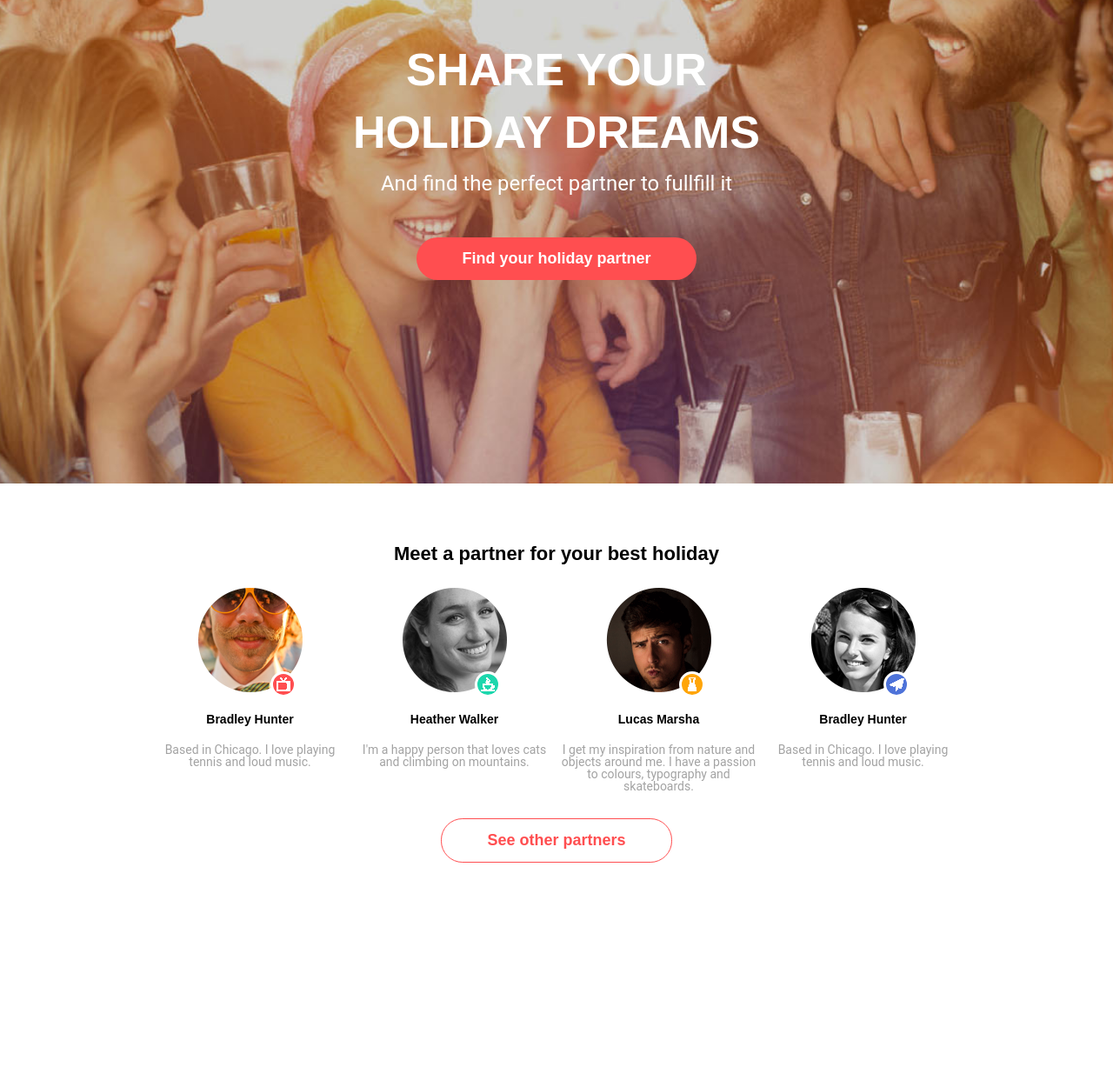
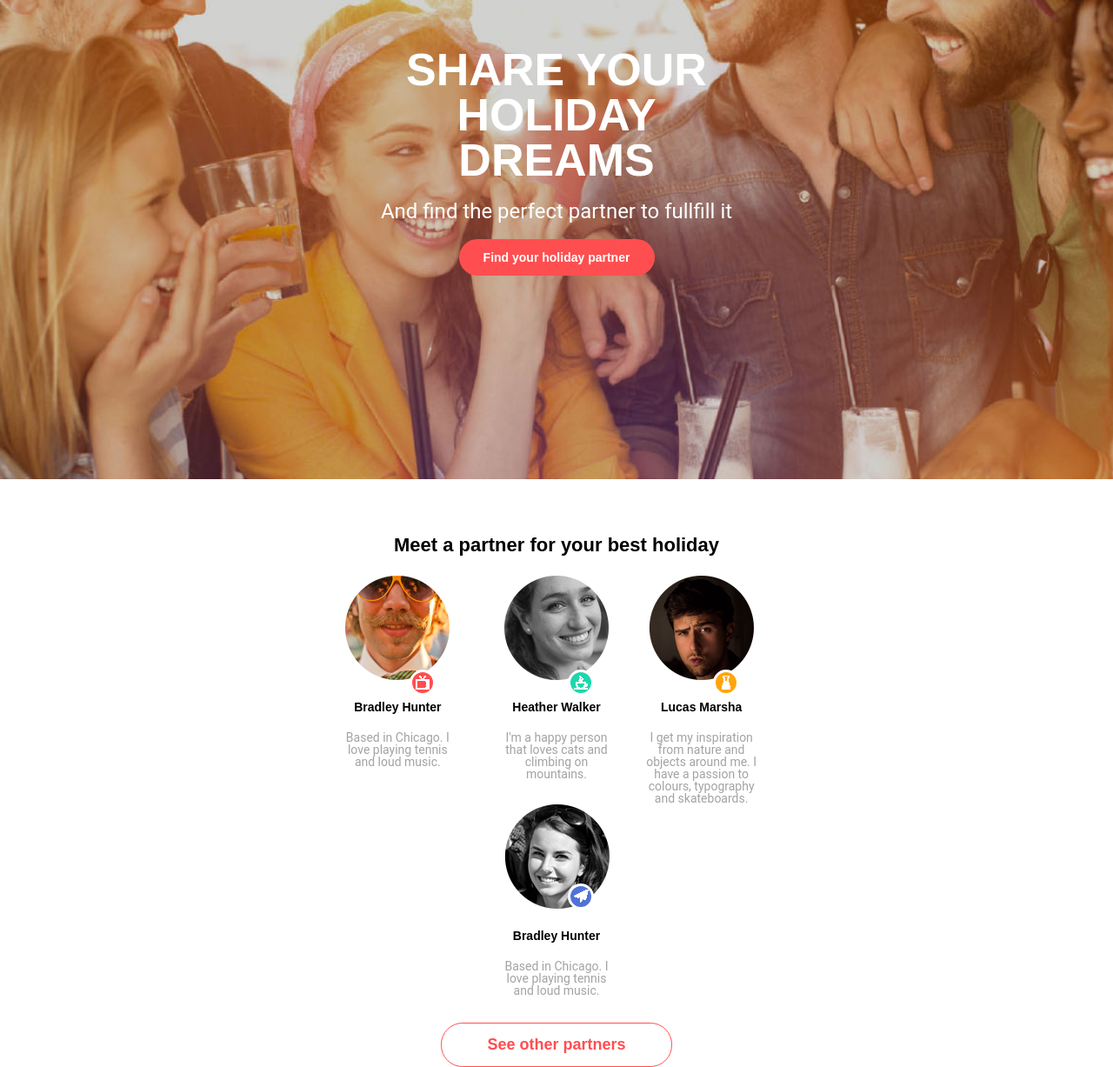
Before and after one commit to IrinaGamma/goit-fe-course, a plain HTML site: page html-css/module-08/index.html in a window 1280 px wide. Shown: the part 220-1447 px from the top of the page at 87% size. Before the commit the page ends 1282 px from the top, so only its background shows below. Drawn offline with Linux system fonts and the light colour scheme; files whose address does not match are found by name.

Commit message:
adds fixed HM

```diff
--- a/html-css/module-08/css/styles.css
+++ b/html-css/module-08/css/styles.css
@@ -2,6 +2,13 @@
 
 body {
     box-sizing: border-box;
+}
+
+.container {
+    min-width: 20rem;
+    max-width: 58.75rem;
+    margin: auto;
+    text-align: center;
 }
 
 .top-section {
@@ -15,7 +22,7 @@ body {
 
 header {
     display: flex;
-    flex-wrap: wrap;
+    flex-direction: column;
     justify-content: center;
 }
 
@@ -70,7 +77,7 @@ a {
     padding: 0.6875rem;
 }
 
-h1 {
+h2 {
     color: #ffffff;
     font-size: 1.875rem;
     font-family: 'Montserrat', sans-serif;
@@ -86,17 +93,19 @@ h1 {
     margin-bottom: 1.25rem;
 }
 
-.find-button {
+.find {
     color: #ffffff;
     font-family: 'Montserrat', sans-serif;
     font-weight: bold;
-    font-size: 1.125rem;
+    font-size: 0.875rem;
     background-color: #ff4e50;
     border: none;
-    padding: 0.875rem 3.25rem;
+    padding: 0.875rem 1.25rem;
     border-radius: 1.55rem;
+    margin: auto;
+    width: 14.0625rem;
 }
-.find-button:hover {
+.find:hover {
     border: 0.0625rem solid #ffffff;
 }
 
@@ -105,19 +114,24 @@ h1 {
     text-align: center;
 }
 
-h2 {
+h3 {
     font-family: 'Montserrat', sans-serif;
     font-weight: bold;
     font-size: 1.375rem;
+    margin-top: 4.0625rem;
+    padding-right: 2.125rem;
+    padding-left: 2.125rem;
 }
 
 li {
     margin-top: 1.75rem;
     position: relative;
+    padding-right: 2.93rem;
+    padding-left: 2.93rem;
 }
 
 
-h3 {
+h4 {
     font-family: 'Montserrat', sans-serif;
     font-weight: bold;
     font-size: 0.875rem;
@@ -220,6 +234,7 @@ button {
 }
 
 @media (min-width: 768px) {
+
 .authorisation {
     order: 2;
     margin-bottom: 0;
@@ -230,6 +245,7 @@ header {
     justify-content: space-between;
     padding-left: 2.5rem;
     margin-bottom: 7.5625rem;
+    flex-direction: row;
     }
 
 .logo {
@@ -239,12 +255,28 @@ header {
 .travellers {
     display: flex;
     flex-wrap: wrap;
-    justify-content: center;
+    width: 33.25rem;
+    margin: auto;
 }
-    li {
+
+h3 {
+    margin-bottom: 1.5rem;
+}
+
+li {
     flex: 0 0 50%;
-    padding-right: 1.875rem;
+    padding-right: 0;
+    padding-left: 0;
     }
+
+.intro {
+    width: 45%;
+    margin: auto;
+}
+.top-section {
+    padding-bottom: 14.625rem;
+    }
+
 .bottom-section {
     padding-left: 9.75rem;
     padding-right: 9.75rem;
@@ -255,13 +287,14 @@ header {
 }
 
 .travellers li:nth-child(2n+2) {
-    padding-right: 0;
+    margin-right: 0;
 }
 .Lucas:before {
     position: absolute;
     top: 38%;
     left: 58%;
 }
+
 .Bradley:before {
     position: absolute;
     top: 38%;
@@ -269,9 +302,15 @@ header {
 }
 
 .Heather:before {
-        position: absolute;
-        top: 41%;
-        left: 65%;
+    position: absolute;
+    top: 41%;
+    left: 65%;
+}
+
+.travellers li:nth-child(-n+2) {
+    margin-top: 0;
+}
+
 }
 
 @media (min-width: 940px) {
@@ -289,8 +328,7 @@ header {
 .travellers {
     display: flex;
     justify-content: space-around;
-    width: 58.75rem;
-    margin: auto;
+
     }
 
 li {
@@ -298,11 +336,7 @@ li {
     padding: 0;
    }
 
-.top-section {
-    padding-bottom: 14.625rem;
-}
-
-h1 {
+h2 {
     font-size: 3.25rem;
 }
 .subhead {
@@ -327,5 +361,13 @@ h1 {
         top: 41%;
         left: 60%;
 }
+.intro {
+    width: 35%;
+    margin: auto;
+}
 
+.travellers li {
+    margin-top: 0;
+    margin-right: 1rem;
 }
+}
--- a/html-css/module-08/index.html
+++ b/html-css/module-08/index.html
@@ -8,7 +8,7 @@
     <link rel="stylesheet" href="css/styles.css">
   </head>
     <body>
-        <section class="top-section">
+        <div class="top-section">
             <header>
                     <div class="logo"><a href="#">URLAUBSGLÜCK</a></div>
                     <div class="authorisation">
@@ -17,33 +17,33 @@
                     </div>
             </header>
             <article class="intro">
-                <h1>Share your</h1>
-                <h1>holiday dreams</h1>
+                <h2>Share your holiday dreams</h2>
                 <p class="subhead">And find the perfect partner to fullfill it</p>
-                <button class="find-button">Find your holiday partner</button>
             </article>
-        </section>
-        <section class="bottom-section">
-            <h2>Meet a partner for your best holiday</h2>
+            <div class="find">
+                <a href="#">Find your holiday partner</a></div>
+        </div>
+        <div class="container">
+            <h3>Meet a partner for your best holiday</h3>
             <ul class="travellers">
                 <li>
                     <div class="bradley">
                     <img src="img/person1.png" alt="bradley">
                     </div>
-                    <h3>Bradley Hunter</h3>
+                    <h4>Bradley Hunter</h4>
                     <p>Based in Chicago. I love playing tennis and loud music.</p>
                 </li>
                 <li>
                     <div class="Heather">
                     <img src="img/person2.png" alt="Heather">
                     </div>
-                    <h3>Heather Walker</h3>
+                    <h4>Heather Walker</h4>
                     <p>I'm a happy person that loves cats and climbing on mountains.</p>
                 </li>
                 <li>
                     <div class="Lucas">
                     <img src="img/person3.png" alt="Lucas">
-                    <h3>Lucas Marsha</h3>
+                    <h4>Lucas Marsha</h4>
                     <p>I get my inspiration from nature and objects around me. I have a passion to colours, typography and skateboards.</p>
                     </div>
                 </li>
@@ -51,11 +51,11 @@
                     <div class="Bradley">
                     <img src="img/person4.png" alt="Bradley">
                     </div>
-                    <h3>Bradley Hunter</h3>
+                    <h4>Bradley Hunter</h4>
                     <p>Based in Chicago. I love playing tennis and loud music.</p>
                 </li>
             </ul>
         <button>See other partners</button>
-        </section>
+    </div>
     </body>
 </html>
```
